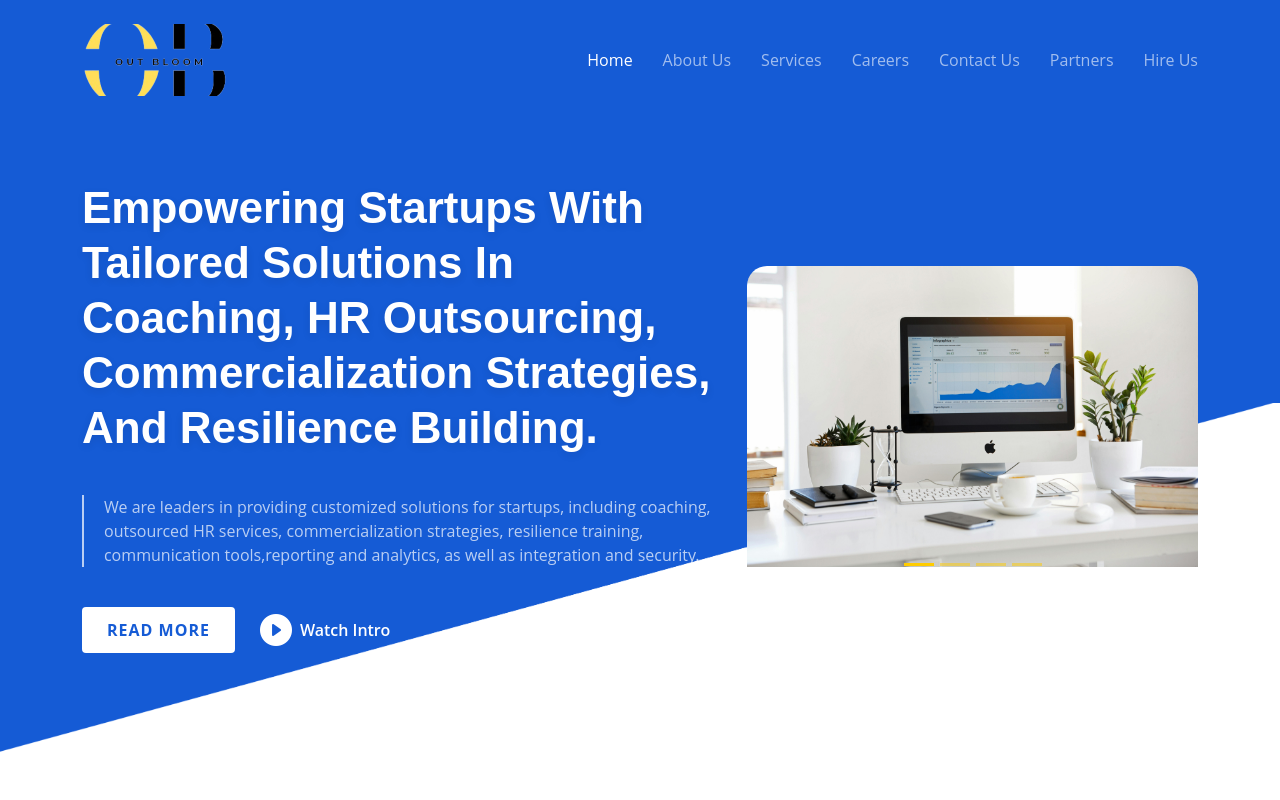
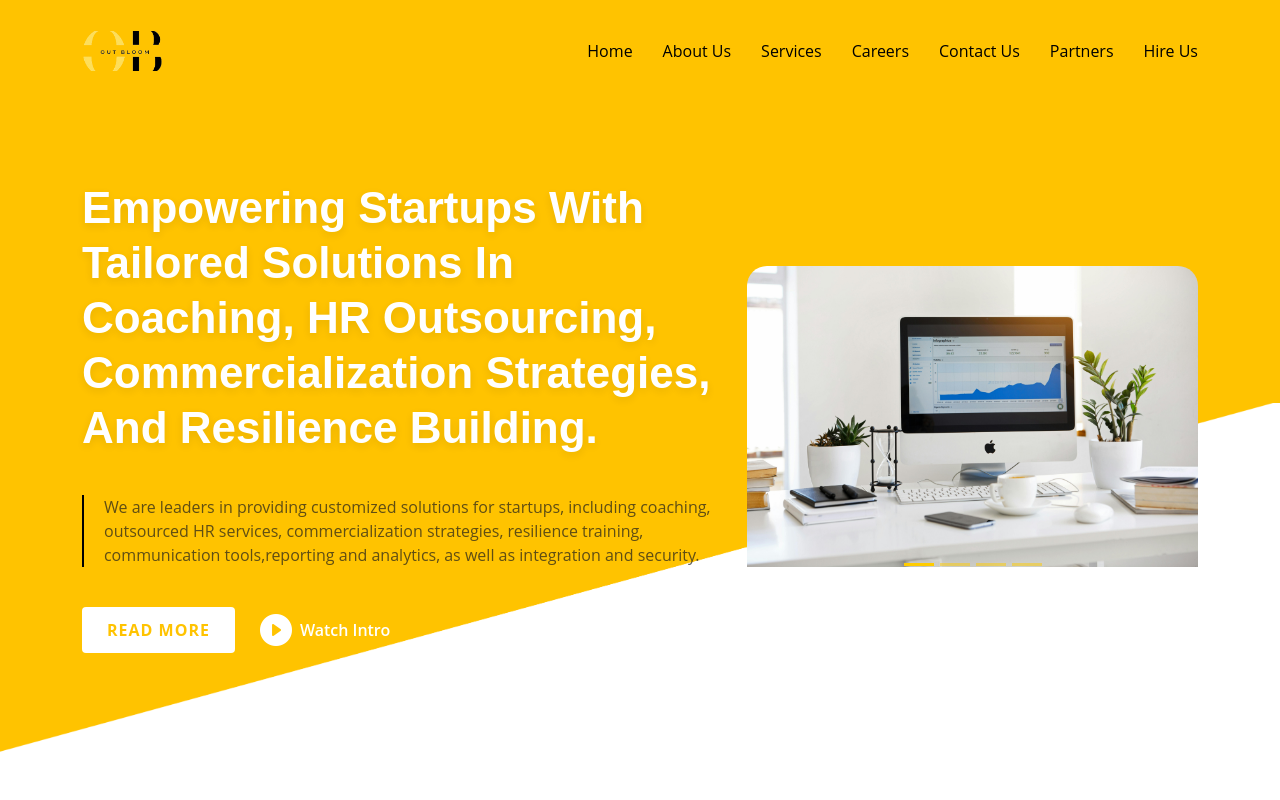
Before and after one commit to ThaGreatFikshun/outbloom-web, a React (Create React App) app: page / in a window 1280 px wide. Shown: the top 800 px of the page. Built offline with nearby package versions, Linux system fonts and the light colour scheme.

Commit message:
Update index.css for styling adjustments

```diff
--- a/src/index.css
+++ b/src/index.css
@@ -26,9 +26,9 @@
 /* Colors */
 :root {
 --color-default: #2b180d;
-  --color-primary: #155bd5;
+  --color-primary: #ffc300;
   --color-secondary: #1b2f45;
-  --primary: #155bd5;
+  --primary: #ffc300;
   --primary-dark: #1c3ab6;
   --primary-light: #e2f1ff;
   --accent: #00d4d7;
@@ -239,7 +239,7 @@ section {
 .breadcrumbs h2 {
   font-size: 48px; /* Slightly smaller for a balanced look */
   font-weight: 600; /* Increased weight for better emphasis */
-  color: #fff;
+  color: #000;
   font-family: var(--font-secondary);
   text-align: center; /* Center alignment for better visual impact */
   margin-bottom: 20px; /* Added margin for spacing */
@@ -258,7 +258,7 @@ section {
 }
 
 .breadcrumbs ol a {
-  color: rgba(255, 255, 255, 1);
+  color: #000;
   transition: color 0.3s; /* Smooth transition for color change */
 }
 
@@ -274,7 +274,7 @@ section {
 .breadcrumbs ol li + li::before {
   display: inline-block;
   padding-right: 15px; /* Increased padding for better separation */
-  color: #fff;
+  color: #000;
   content: "/";
 }
 
@@ -388,7 +388,7 @@ section {
 }
 
 .header .logo img {
-  /*max-height: 40px;*/
+  max-height: 40px;
   margin-right: 6px;
 }
 
@@ -429,7 +429,7 @@ section {
     font-family: var(--font-default);
     font-size: 1em;
     font-weight: 500;
-    color: rgba(255, 255, 255, 0.6);
+    color: #000;
     white-space: nowrap;
     transition: 0.3s;
   }
@@ -445,7 +445,7 @@ section {
   .navbar .active,
   .navbar .active:focus,
   .navbar li:hover>a {
-    color: #fff;
+    color: #000;
   }
 
   .navbar .dropdown ul {
@@ -458,7 +458,7 @@ section {
     z-index: 99;
     opacity: 0;
     visibility: hidden;
-    background: #fff;
+    background: #000;
     box-shadow: 0px 0px 30px rgba(127, 137, 161, 0.25);
     transition: 0.2s;
   }
@@ -542,7 +542,8 @@ section {
     inset: 0;
     padding: 50px 0 10px 0;
     margin: 0;
-    background: rgba(21, 91, 213, 0.9);
+    /* background: rgba(21, 91, 213, 0.9); */
+    background: #FFC300;
     overflow-y: auto;
     transition: 0.3s;
     z-index: 9998;
@@ -692,13 +693,13 @@ position: relative;
 }
 
 .hero h2 {
-  /*margin: 0;
+  margin: 0;
   font-size: 48px;
   font-weight: 700;
   line-height: 1.2;
-  color: #fff;
+  color: #000;
   font-family: var(--font-secondary);
-  */
+
   font-size: 2.75em;
     line-height: 1.25;
   font-weight: 700;
@@ -710,13 +711,13 @@ position: relative;
 .hero blockquote {
 
   padding-left: 20px;
-  border-left: 2px solid rgba(255,255,255,.7);
+  border-left: 2px solid #000;
   margin: 40px 0;
 
 }
 
 .hero p {
-    color: var(--white);
+    color: var(--black);
     opacity: 0.7;
 }
 
@@ -768,11 +769,11 @@ position: relative;
 }
 
 .hero .btn-watch-video:hover {
-  color: #fff;
+  color: #000;
 }
 
 .hero .btn-watch-video:hover i {
-  color: #fff;
+  color: #000;
 }
 
 
@@ -843,7 +844,7 @@ position: relative;
 }
 
 .why-us .slides {
-  background-color: #f7f9fc;
+  background-color: #000;
 }
 
 .why-us h3 {
@@ -855,7 +856,7 @@ position: relative;
 .why-us h4 {
   font-size: 18px;
   font-weight: 400;
-  color: #29486a;
+  color: #FFC300;
   font-family: var(--font-secondary);
 }
 
@@ -924,7 +925,7 @@ position: relative;
 
 .about .content p {
   margin: 30px 0;
-  color: #29486a;
+  color: #FFC300;
 }
 
 .about .content ul {
@@ -1169,7 +1170,7 @@ background: var(--color-white);}
 
 .features .icon-list span {
   font-size: 18px;
-  color: #29486a;
+  color: #FFC300;
 }
 
 .features .phone-wrap {
```
